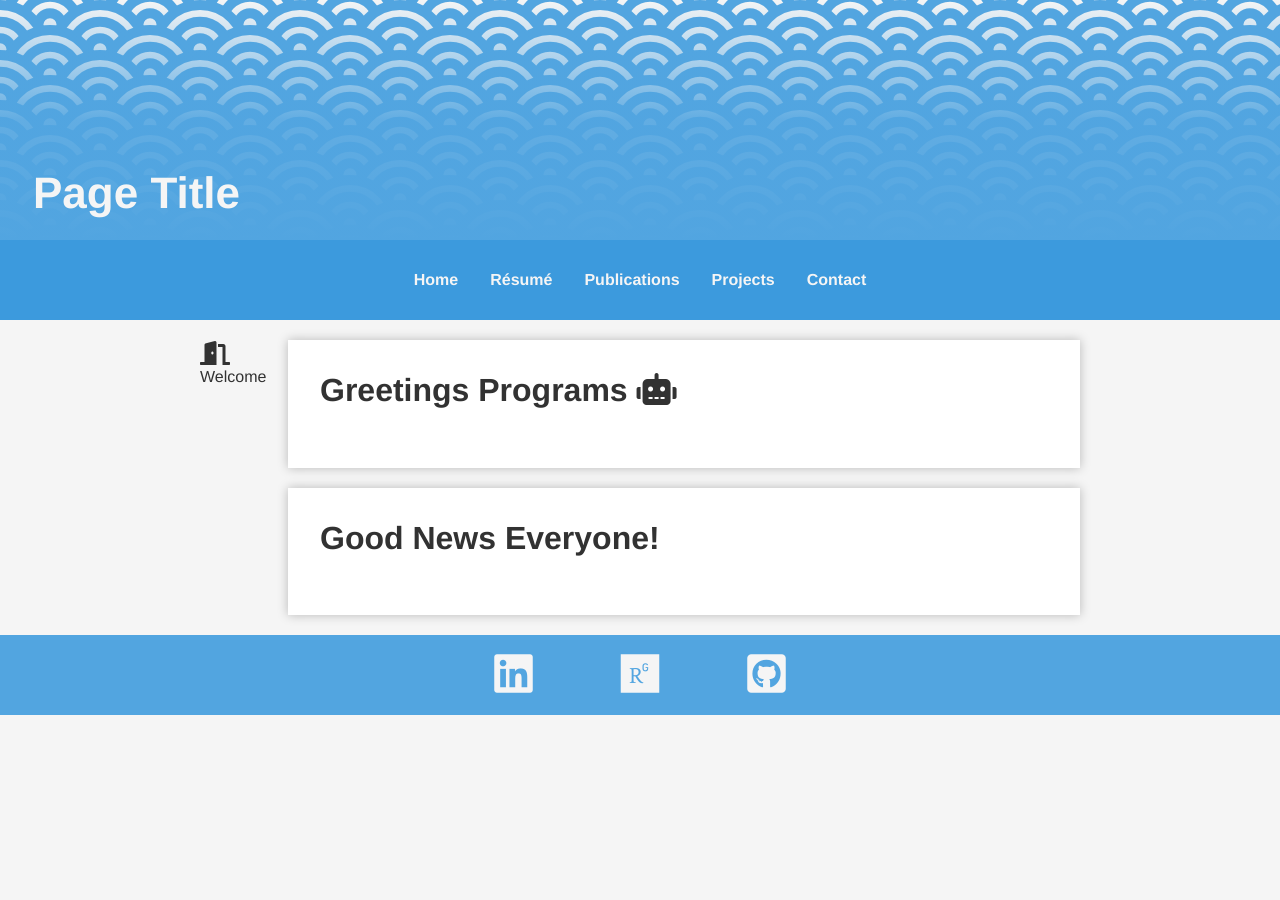
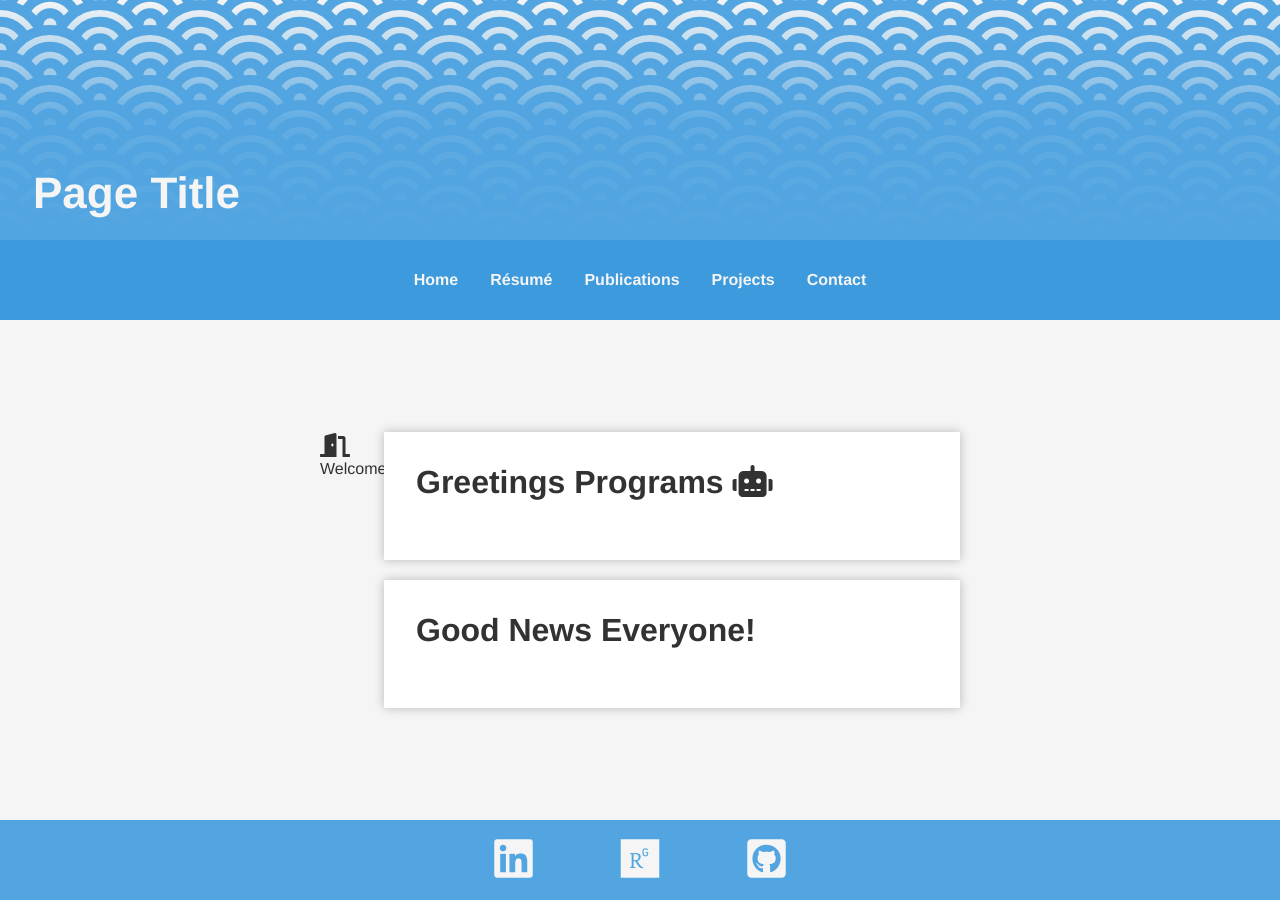
Before and after one commit to dmtveit/dmtveit.github.io, a Jekyll site: the page built from index.html, in a window 1280 px wide. Built offline with Jekyll 4.4.1, drawn with Linux system fonts in a browser that asks for light colours.

Commit message:
testing footer fill

```diff
--- a/css/main.css
+++ b/css/main.css
@@ -41,6 +41,8 @@
 
 /* body */
 body {
+    display: flex;
+    flex-direction: column;
     margin: 0;
     padding: 0;
     width: 100vw;
@@ -122,8 +124,8 @@ footer {
     background-color: var(--color-footer-background);
 
     /* bottom fill testing */
-    display: flex;
-    flex-flow: column;
+    /*display: flex;*/
+    /*flex-flow: column;*/
 }
 #sticky-footer {
     /* top header size */
@@ -142,7 +144,7 @@ footer {
     transition: height 0.25s ease;/* make into variable at top */
 
     /* bottom fill testing */
-    flex: 1;
+    /*flex: 1;*/
 }
 header nav, footer nav {
     margin: auto;
```
